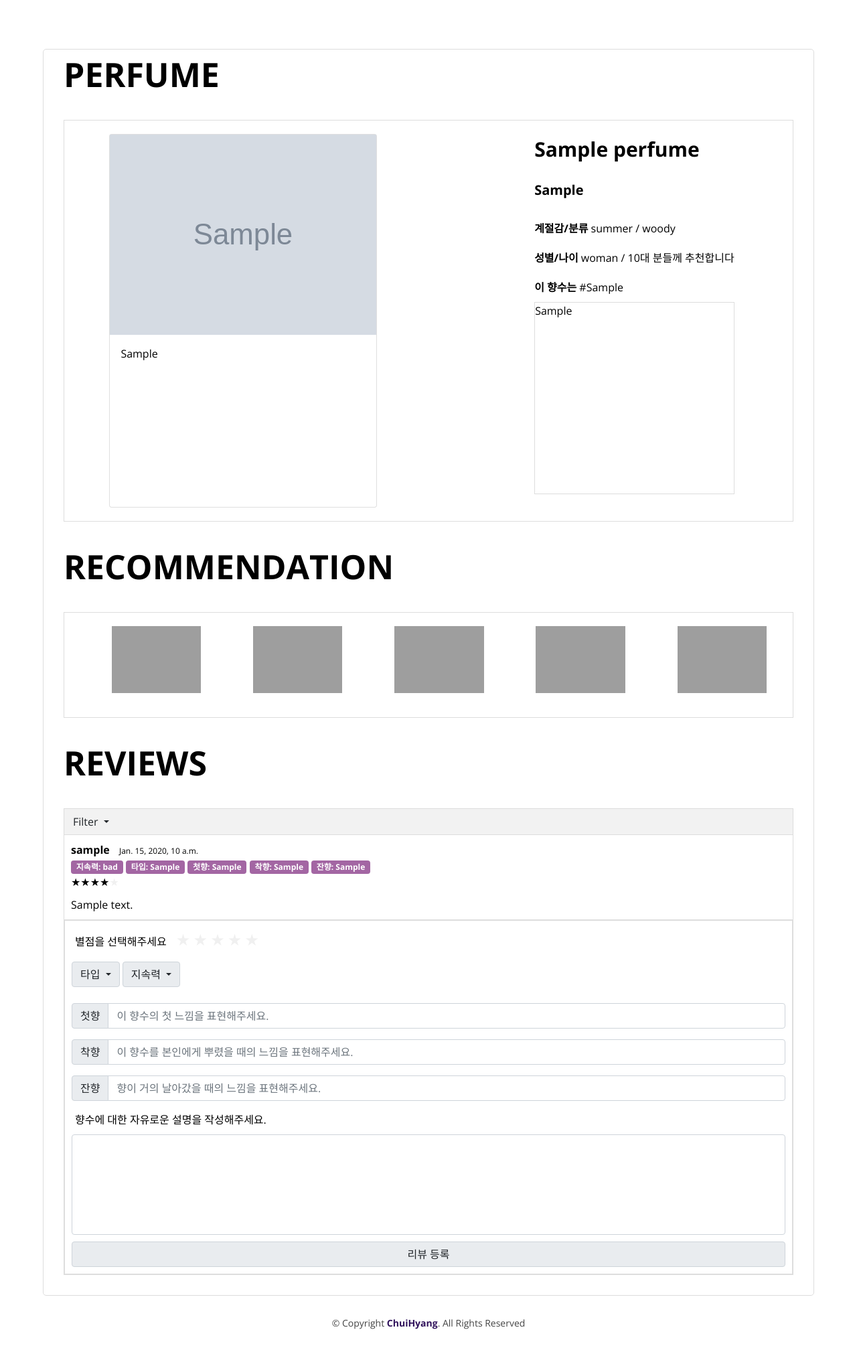
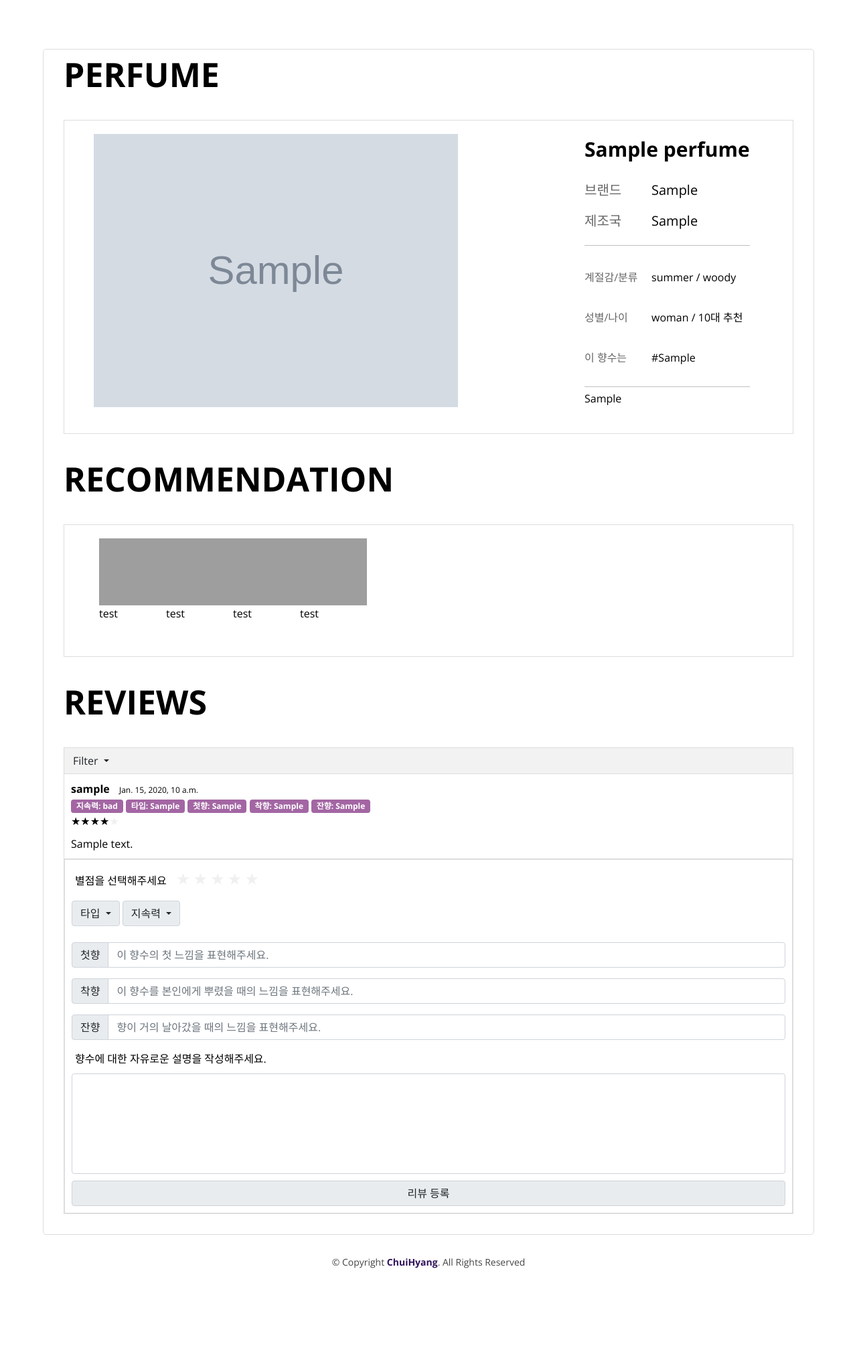
Before and after one commit to oooppq/chuihyang, a Django app: page /perfumes/1 in a window 1280 px wide. Shown: the part 143-2159 px from the top of the page at 67% size. After the commit the page ends 2037 px from the top, so only its background shows below. Run offline with Django 4.2, Linux system fonts and the light colour scheme; tables that the repository leaves empty hold one stand-in row (values such as "Sample post"); grey boxes marked "Sample" are stand-in pictures; some libraries are stand-ins or nearby versions; grey boxes are pictures that could not be loaded.

Commit message:
모두모두화이팅!

```diff
--- a/app/templates/base.html
+++ b/app/templates/base.html
@@ -118,7 +118,6 @@
                   </li>
                 </ul>
               </div>
-              <input class='window-width' type="hidden" name='window-width' value='1000'>
               <input type="search" name="searched" placeholder="Perfumes, Brands, Notes, ..." id="searchbox" class="form-control" value="{{ searched }}">
             </div>
           </form>
--- a/app/templates/index.html
+++ b/app/templates/index.html
@@ -206,7 +206,6 @@
                 </li>
               </ul>
             </div>
-            <input class='window-width' type="hidden" name='window-width' value='1000'>
             <input type="search" name="searched" placeholder="Perfumes, Brands, Notes, ..." class="searchbox form-control" value="{{ searched }}">
           </div>
         </form>
--- a/app/templates/perfume.html
+++ b/app/templates/perfume.html
@@ -5,40 +5,44 @@
   <section id="main">
     <div id="perfume-page-container">
       <span class="main-spans">PERFUME</span>
-      <div id="image-and-info-container" class="d-flex justify-content-around">
-        <div class="card" style="width: 25rem">
+      <div id="image-and-info-container">
+        <div class='perfume-img-container'>
           {% if perfume.image %}
             <img src="{{ perfume.image.url }}" alt="perfume-image"/>
           {% else %}
             <img src="{% static 'img/no-image.png' %}" alt="no-image"/>
           {% endif %}
-          <div class="card-body">
-            <p class="card-text">
-              {{ perfume.country }}
-            </p>
-          </div>
         </div>
+        <hr class='img-hr'>
         <div id="perfume-info" class="">
           <span id="perfume-title">{{ perfume.name }}</span><br>
-          <span id="perfume-subtitle">{{ perfume.brand}}</span>
+          <span id="perfume-brand">
+            <p>브랜드</p>
+            {{ perfume.brand}}
+          </span>
+          <span id='perfume-country'>
+            <p>제조국</p>{{ perfume.country }}
+          </span>
+          <hr>
+
           <div id="perfume-detail">
             <div class='perfume-detail-content'>
-              <span>계절감/분류</span>
+              <p>계절감/분류</p>
               {{ perfume.season }}
               /
               {{ perfume.flavor }}
             </div>
             <div class='perfume-detail-content'>
-              <span>성별/나이</span>
+              <p>성별/나이</p>
               {{ perfume.gender }}
               /
-              {{ perfume.age }}대 분들께 추천합니다
+              {{ perfume.age }}대 추천
             </div>
             <div class='perfume-detail-content'>
-              <span>이 향수는</span>
+              <p>이 향수는</p>
               #{{ perfume.situation }}
-
             </div>
+            <hr>
             <div class='perfume-explain'>
               {{ perfume.explain }}
             </div>
@@ -47,23 +51,36 @@
       </div>
       <span class="main-spans">RECOMMENDATION</span>
       <div id="recommendation-container">
-        <ul id="recommendation-image-container" class="d-flex justify-content-around">
+        <ul id="recommendation-image-container" class="">
           <li>
-            <img src="{% static 'img/fleur-de-peau.png'%}" alt="fleur-de-peau" class="recommendation-image"/>
+            <div>
+              <img src="{% static 'img/fleur-de-peau.png'%}" alt="fleur-de-peau" class="recommendation-image"/>
+              <p>test</p>
+            </div>
           </li>
           <li>
-            <img src="{% static 'img/hwyl.jpg'%}" alt="fleur-de-peau" class="recommendation-image"/>
+            <div>
+              <img src="{% static 'img/fleur-de-peau.png'%}" alt="fleur-de-peau" class="recommendation-image"/>
+              <p>test</p>
+            </div>
           </li>
           <li>
-            <img src="{% static 'img/fleur-de-peau.png'%}" alt="fleur-de-peau" class="recommendation-image"/>
+          <li>
+            <div>
+              <img src="{% static 'img/fleur-de-peau.png'%}" alt="fleur-de-peau" class="recommendation-image"/>
+              <p>test</p>
+            </div>
           </li>
           <li>
-            <img src="{% static 'img/fleur-de-peau.png'%}" alt="fleur-de-peau" class="recommendation-image"/>
+          <li>
+            <div>
+              <img src="{% static 'img/fleur-de-peau.png'%}" alt="fleur-de-peau" class="recommendation-image"/>
+              <p>test</p>
+            </div>
           </li>
           <li>
-            <img src="{% static 'img/fleur-de-peau.png'%}" alt="fleur-de-peau" class="recommendation-image"/>
-          </li>
         </ul>
+
       </div>
       <span class="main-spans">REVIEWS</span>
 
--- a/app/views.py
+++ b/app/views.py
@@ -198,16 +198,10 @@ def searched(request):
     searched = request.GET['searched']
     if len(searched.replace(' ', '')):
         query = query & Q(name__contains=searched)
-    print(query)
-    width = int(request.GET['window-width'])
-    if width > 820: numToDisplay = 14
-    elif width > 630: numToDisplay = 6
-    else: numToDisplay = 4
+    numToDisplay = 14
     perfumes = Perfume.objects.filter(query)
-    print(len(perfumes))
     paginator = Paginator(perfumes, numToDisplay)
-    print(paginator.num_pages)
-    pageNum = 1#request.GET.get('page')
+    pageNum = request.GET.get('page')
 
     perfumes = paginator.get_page(pageNum)
     return render(request, 'search-result.html', {'searched': searched, 'perfumes': perfumes})
--- a/static/css/index.css
+++ b/static/css/index.css
@@ -29,7 +29,8 @@ h6,
 --------------------------------------------------------------*/
 #header {
   padding: 20px;
-  background-color: #31135c;
+  /* background-color: #31135c; */
+  background-color: #532496;
   color: white;
 }
 
--- a/static/css/perfume.css
+++ b/static/css/perfume.css
@@ -1,3 +1,7 @@
+hr {
+  margin: 5px 0;
+}
+
 #main {
   margin-top: 80px;
   display: flex;
@@ -23,11 +27,21 @@
 }
 
 #image-and-info-container {
+  display: flex;
+  justify-content: space-around;
   border: 1px solid #ddd;
-  height: 600px;
+  height: auto;
 
   margin: 30px;
   padding: 20px 0 20px 0;
+}
+
+.perfume-img-container {
+  width: 50%;
+  height: 50%;
+  margin: 0;
+  display: flex;
+  flex-direction: column;
 }
 
 #perfume-info {
@@ -36,17 +50,33 @@
   display: flex;
   flex-direction: column;
 }
-#image-and-info-container .card {
-  color: black;
+
+.img-hr {
+  display: none;
 }
 #perfume-title {
   font-size: 30px;
   font-weight: bold;
 }
 
-#perfume-subtitle {
+#perfume-brand {
   font-size: 20px;
-  font-weight: bold;
+  display: flex;
+}
+
+#perfume-brand p {
+  color: rgb(102, 102, 102);
+  width: 100px;
+}
+
+#perfume-country {
+  font-size: 20px;
+  display: flex;
+}
+
+#perfume-country p {
+  color: rgb(102, 102, 102);
+  width: 100px;
 }
 
 #perfume-detail {
@@ -56,16 +86,20 @@
   flex-direction: column;
 }
 
-#perfume-detail span {
-  font-weight: bolder;
+#perfume-detail p {
+  width: 100px;
 }
-
 .perfume-detail-content {
+  display: flex;
   margin: 10px 0;
 }
 
+#perfume-detail p {
+  color: rgb(102, 102, 102);
+  width: 100px;
+}
+
 .perfume-explain {
-  border: 1px solid #ddd;
   flex: 1;
 }
 
@@ -73,28 +107,20 @@
   border: 1px solid #ddd;
 
   margin: 30px;
-  padding: 20px 0 20px 0;
+  padding: 20px;
 }
 
 #recommendation-image-container {
-  height: 100px;
+  /* height: 100px; */
   list-style: none;
+  overflow: auto;
+  display: flex;
 }
 
 .recommendation-image {
-  max-width: 100%;
-  max-height: 100%;
-}
-/* 검색 결과 페이지 관련 추가 */
-
-.perfume-item {
-  -moz-text-align-last: center;
-  text-align-last: center;
-}
-
-.perfume-item .perfume-img {
-  padding: 0 60px;
-  margin-bottom: 15px;
+  height: 100px;
+  width: 100px;
+  flex: 1;
 }
 
 #reviews-container {
```
Also changed, not shown: other parts of static/css/perfume.css (+85 -0 lines), app/templates/search-result.html (+7 -2 lines), static/css/search-result.css (+15 -0 lines).
